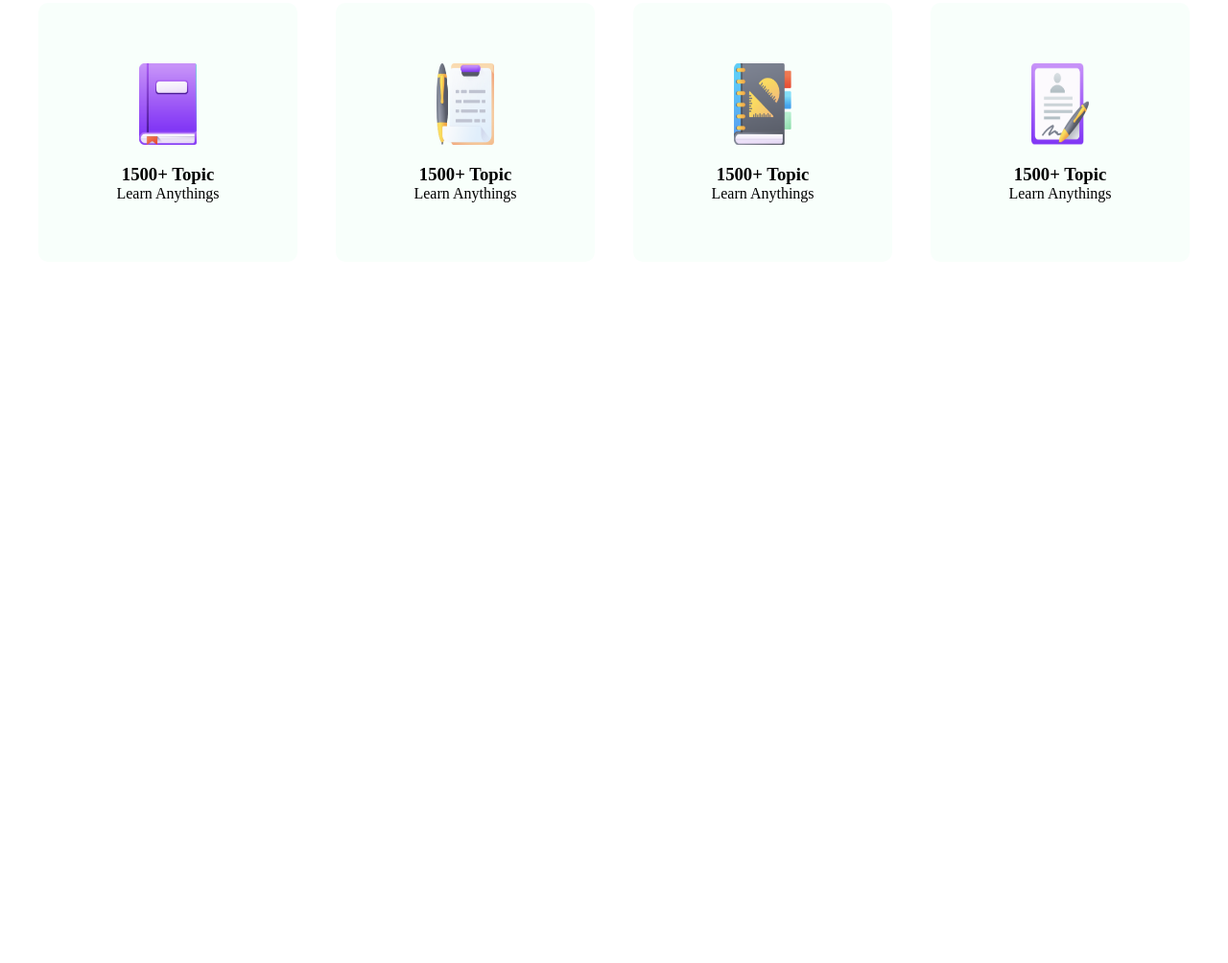
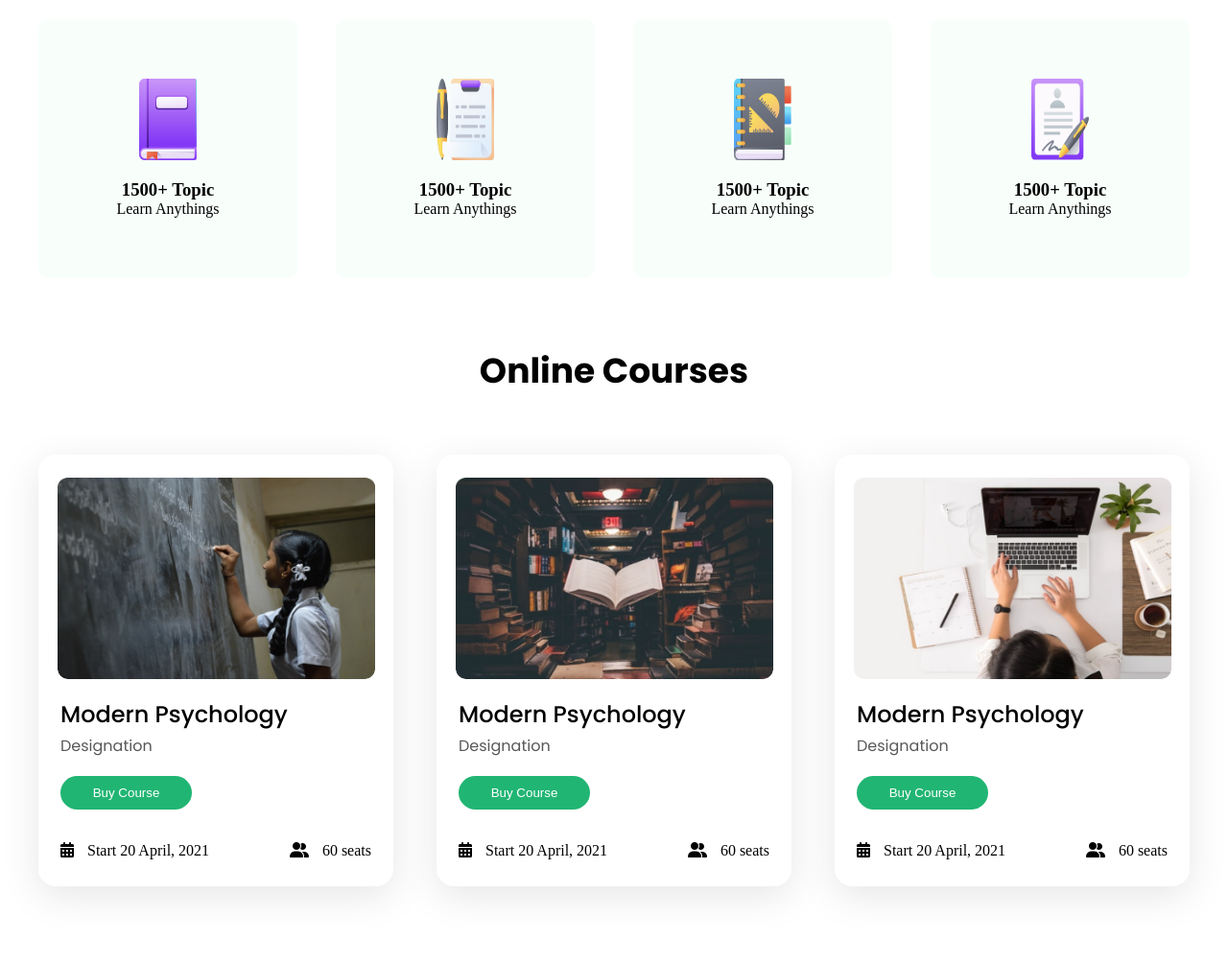
Before and after one commit to mabedinfahim/E-School, a plain HTML site: page index.html in a window 1280 px wide. Shown: the part 572-1576 px from the top of the page at 96% size. Before the commit the page ends 895 px from the top, so only its background shows below. Drawn offline with Linux system fonts and the light colour scheme.

Commit message:
online course done

```diff
--- a/css/style.css
+++ b/css/style.css
@@ -1,3 +1,5 @@
+@import url('https://fonts.googleapis.com/css2?family=Poppins:wght@300;400;500;600;700;800;900&family=Roboto:wght@300;400;500;700;900&display=swap');
+
 *{
     margin: 0;
     padding: 0;
@@ -13,7 +15,7 @@ header{
 }
 
 .container{
-    max-width: 1200px;
+    width: 1200px;
     margin: auto;
 }
 
@@ -25,6 +27,10 @@ header{
     justify-content: space-between;
 }
 
+.justify-center{
+    justify-content: center;
+}
+
 .align-center{
     align-items:center;
 }
@@ -34,7 +40,7 @@ header{
 }
 
 .header_section img{
-    width: 100px;
+    width: 150px;
 }
 
 .menu{
@@ -42,12 +48,32 @@ header{
 }
 
 .menu li{
-    padding:0px 25px;
+   padding:8px 25px;
 }
 
 .menu li a{
     color:  #000000;
     text-decoration: none;
+}
+
+.signIn_btn{
+    font-family: 'Roboto';
+    font-style: normal;
+    font-weight: 400;
+    font-size: 16px;
+    line-height: 19px;
+    box-sizing: border-box;
+    width: 100px;
+    height: 33px;
+    background: #21B573;
+    color: #FFFFFF !important;
+    border:none;
+    box-shadow: 0px 4px 4px rgba(0, 0, 0, 0.25);
+    border-radius: 33px;
+}
+
+.signIn_btn a{
+    color: #FFFFFF !important;
 }
 
 .banner_section{
@@ -68,12 +94,12 @@ header{
 }
 
 .banner_section .left_content h1{
-    width: 380px;
+    width: 420px;
     font-family: 'Poppins';
     font-style: normal;
     font-weight: 700;
     font-size: 48px;
-    line-height: 50px;
+    line-height: 70px;
     padding-top: 10px;
     padding-bottom: 19px;
 }
@@ -114,6 +140,7 @@ header{
     border-radius: 33px;
 }
 
+
 .history_section{
     padding-top:50px;
     padding-bottom:50px;
@@ -146,3 +173,80 @@ header{
 .content h3{
     padding-top:20px;
 }
+
+
+.course_section .container h2{
+    text-align: center;
+    font-family: 'Poppins';
+    font-style: normal;
+    font-weight: 700;
+    font-size: 36px;
+    line-height: 54px;
+    margin-top:20px;
+    margin-bottom:60px;
+}
+
+.course_content{
+    width: 370px;
+    height: 450px;
+    background: #FFFFFF;
+    box-shadow: 0px 10px 40px rgba(0, 0, 0, 0.1);
+    border-radius: 18px;
+    margin-bottom:80px;
+}
+
+
+.course_content img{
+    width: 331px;
+    height: 234px;
+    border-radius: 11px;
+    padding-top: 24px;
+}
+
+
+.text_body{
+    padding-left: 23px;
+    padding-right: 23px;
+}
+
+.course_content h3{
+    font-family: 'Poppins';
+    font-style: normal;
+    font-weight: 500;
+    font-size: 24px;
+    line-height: 36px;
+    padding-top: 19px;
+    padding-bottom:3px;
+}
+
+.course_content .designation{
+    font-family: 'Poppins';
+    font-style: normal;
+    font-weight: 400;
+    font-size: 16px;
+    line-height: 24px;
+    color: #585859;
+}
+
+.course_content .course_btn{
+    padding: 8px 28px;
+    width: 137px;
+    height: 35px;
+    background: #21B573;
+    border-radius: 33px;
+    border:none;
+    color: #fff;
+    margin-top:19px;
+    margin-bottom:34px;
+}
+
+.date_seat{
+    width: 100%;
+    display: flex;
+    justify-content:space-between;
+
+}
+
+.date_seat i{
+    padding-right:10px;
+}
--- a/index.html
+++ b/index.html
@@ -6,6 +6,7 @@
     <meta name="viewport" content="width=device-width, initial-scale=1.0">
     <link rel="shortcut icon" href="./images/Group 1.png" type="image/x-icon">
     <link rel="stylesheet" href="css/style.css">
+    <script src="https://kit.fontawesome.com/006dc9191b.js" crossorigin="anonymous"></script>
     <title>E-School</title>
 </head>
 <body>
@@ -22,7 +23,7 @@
                     <li><a href="#">Courses</a></li>
                     <li><a href="#">Others</a></li>
                     <li><a href="#">Blog</a></li>
-                    <li><a href="#">Sing in</a></li>
+                    <li class="signIn_btn"><a href="#">Sing in</a></li>
                 </ul>
             </nav>
         </section>
@@ -75,5 +76,49 @@
     </section>
 
     <!-- History section end -->
+
+    <!-- Courses section start -->
+        <section class="course_section">
+            <div class="container">
+                <h2>Online Courses</h2>
+               <div class="d-flex justify-between align-center">
+                <div class="course_content">
+                    <div class="d-flex justify-center align-center">
+                          <img src="./images/Rectangle 6.png" alt="" srcset="">
+                    </div>
+                     <div class="text_body">
+                         <h3>Modern Psychology</h3>
+                         <p class="designation">Designation</p>
+                         <button class="course_btn"><p> Buy Course</p></button>
+                         <div class="date_seat"><p> <i class="fa-solid fa-calendar-days"></i> Start 20  April, 2021</p><p><i class="fa-solid fa-user-group"></i> 60 seats</p></div>
+                     </div>
+                 </div>
+                 <div class="course_content">
+                    <div class="d-flex justify-center align-center">
+                          <img src="./images/Rectangle 13.png" alt="" srcset="">
+                    </div>
+                     <div class="text_body">
+                         <h3>Modern Psychology</h3>
+                         <p class="designation">Designation</p>
+                         <button class="course_btn"><p> Buy Course</p></button>
+                         <div class="date_seat"><p> <i class="fa-solid fa-calendar-days"></i> Start 20  April, 2021</p><p><i class="fa-solid fa-user-group"></i> 60 seats</p></div>
+                     </div>
+                 </div>
+                 <div class="course_content">
+                    <div class="d-flex justify-center align-center">
+                          <img src="./images/Rectangle 15.png" alt="" srcset="">
+                    </div>
+                     <div class="text_body">
+                         <h3>Modern Psychology</h3>
+                         <p class="designation">Designation</p>
+                         <button class="course_btn"><p> Buy Course</p></button>
+                         <div class="date_seat"><p> <i class="fa-solid fa-calendar-days"></i> Start 20  April, 2021</p><p><i class="fa-solid fa-user-group"></i> 60 seats</p></div>
+                     </div>
+                 </div>
+               </div>
+            </div>
+        </section>
+    <!-- Courses section end -->
+
 </body>
 </html>
```
